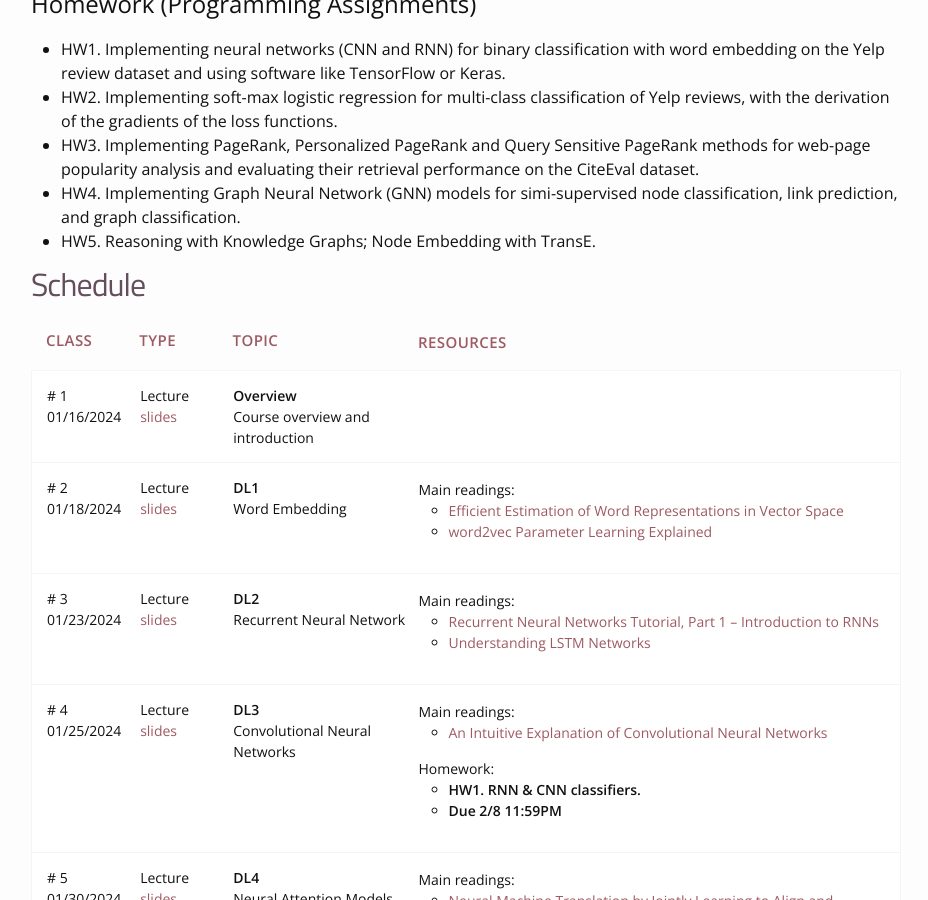
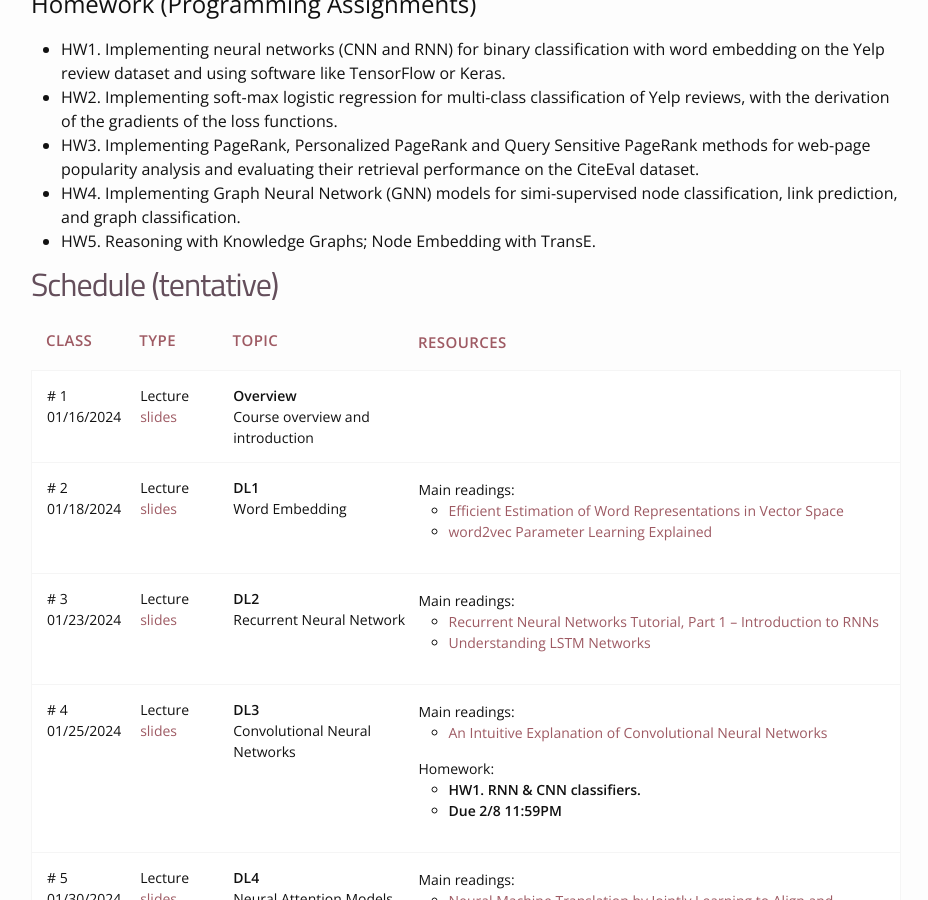
Before and after one commit to cmu-ml4graph/s2024, a Jekyll site: the page built from index.md, in a window 1280 px wide and 900 px high, scrolled down 1374 px. Shown: the whole window, without its empty margins (174-1102 px from the left). Built offline with Jekyll 4.4.1, drawn with Linux system fonts in a browser that asks for light colours; nearby versions of some CDN libraries.

Commit message:
Update home.html

```diff
--- a/_layouts/home.html
+++ b/_layouts/home.html
@@ -141,7 +141,7 @@ layout: default
     </div> -->
 
     <div class="container sec" id="schedule">
-        <h1>Schedule</h1>
+        <h1>Schedule (tentative)</h1>
         <ul class="table" style="margin-left: 0;">
             <li class="table-header">
                 <div class="col col-1">Class</div>
```
